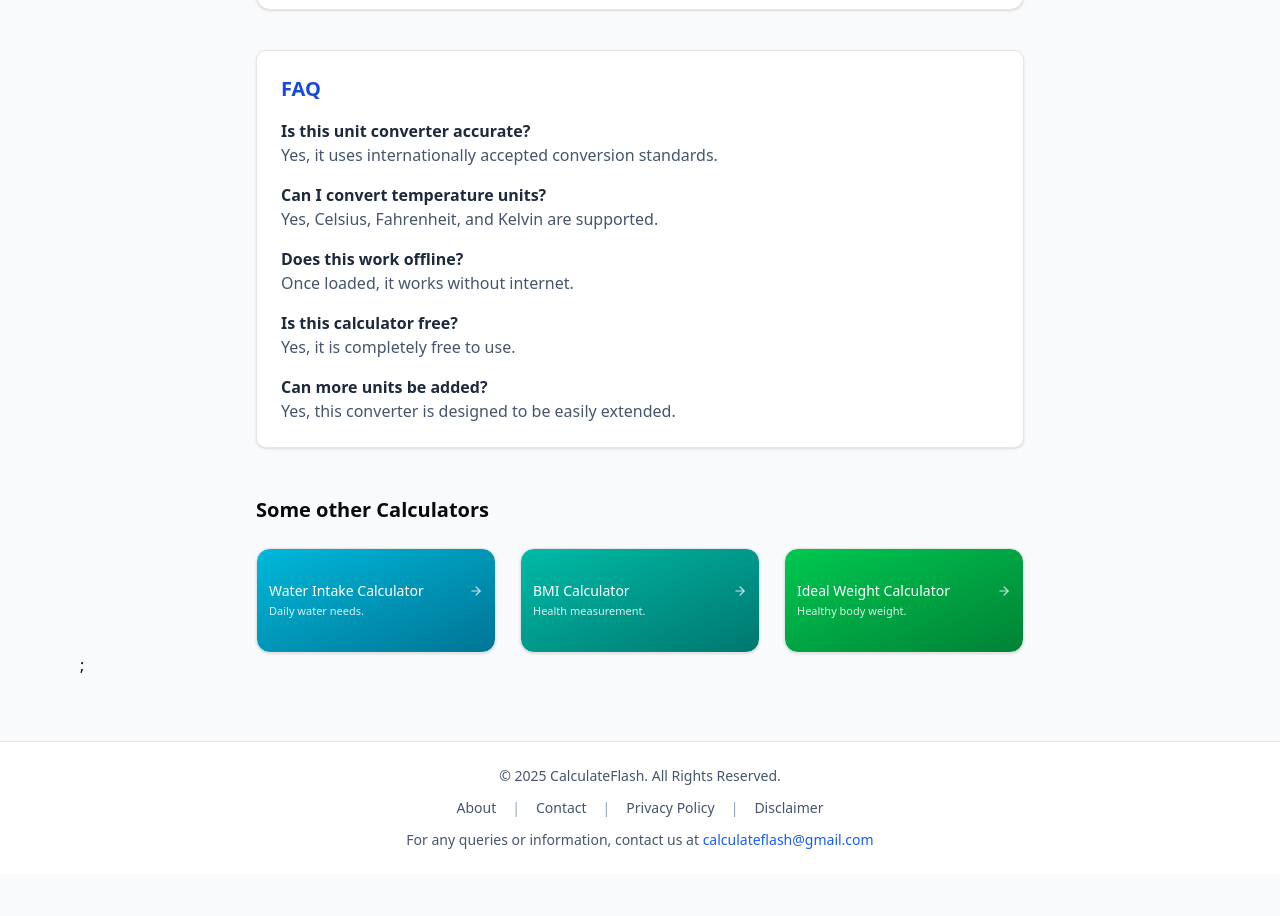
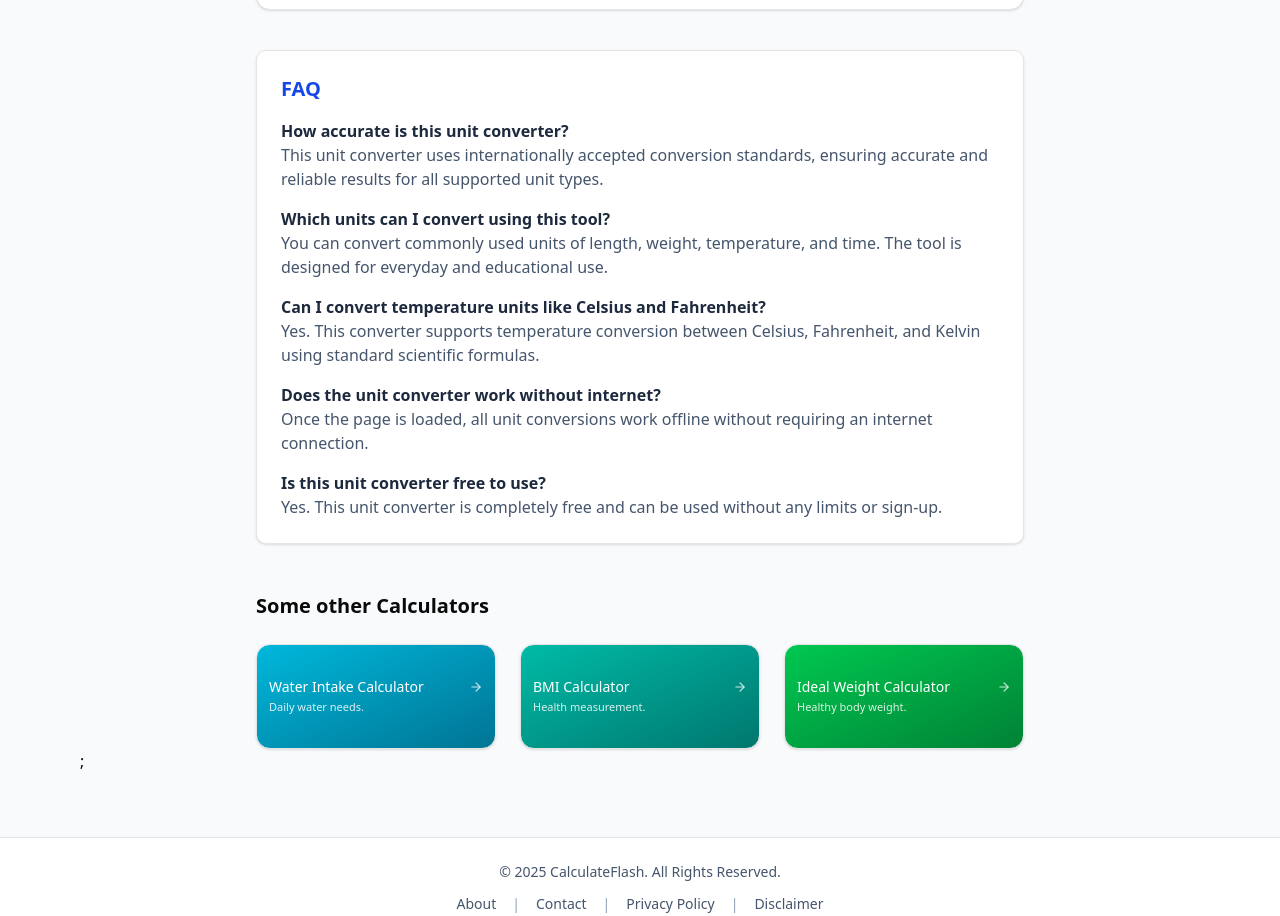
Before and after one commit to calculateflash/calculateFlash, a Next.js app: page /health/unitConverter in a window 1280 px wide. Shown: the part 1223-2139 px from the top of the page. Before the commit the page ends 2097 px from the top, so only its background shows below. Built offline with nearby package versions, Linux system fonts and the light colour scheme; no server answers.

Commit message:
Added vercel analytics

```diff
--- a/app/health/unitConverter/unit.tsx
+++ b/app/health/unitConverter/unit.tsx
@@ -155,31 +155,32 @@ export default function UnitConverterPage() {
       <CalculatorFAQ
         items={[
   {
-            question: "Is this unit converter accurate?",
+    question: "How accurate is this unit converter?",
     answer:
-              "Yes, it uses internationally accepted conversion standards.",
+      "This unit converter uses internationally accepted conversion standards, ensuring accurate and reliable results for all supported unit types."
   },
   {
-            question: "Can I convert temperature units?",
+    question: "Which units can I convert using this tool?",
     answer:
-              "Yes, Celsius, Fahrenheit, and Kelvin are supported.",
+      "You can convert commonly used units of length, weight, temperature, and time. The tool is designed for everyday and educational use."
   },
   {
-            question: "Does this work offline?",
+    question: "Can I convert temperature units like Celsius and Fahrenheit?",
     answer:
-              "Once loaded, it works without internet.",
+      "Yes. This converter supports temperature conversion between Celsius, Fahrenheit, and Kelvin using standard scientific formulas."
   },
   {
-            question: "Is this calculator free?",
+    question: "Does the unit converter work without internet?",
     answer:
-              "Yes, it is completely free to use.",
+      "Once the page is loaded, all unit conversions work offline without requiring an internet connection."
   },
   {
-            question: "Can more units be added?",
+    question: "Is this unit converter free to use?",
     answer:
-              "Yes, this converter is designed to be easily extended.",
-          },
+      "Yes. This unit converter is completely free and can be used without any limits or sign-up."
+  }
 ]}
+
       />
    <section className="mt-12">
                       <h2 className="text-xl font-semibold mb-6">
--- a/app/layout.tsx
+++ b/app/layout.tsx
@@ -1,4 +1,5 @@
 import { GoogleAnalytics } from "@next/third-parties/google";
+import { Analytics } from '@vercel/analytics/next';
 
 import { Header } from "@/components/Header";
 import { Footer } from "@/components/Footer";
@@ -36,6 +37,7 @@ export default function RootLayout({
 
           <main className="min-h-[80vh] max-w-6xl mx-auto p-4">
             {children}
+            <Analytics />
           </main>
           <Footer />
           {GA_ID && <GoogleAnalytics gaId={GA_ID} />}
--- a/app/utility/baseConverter/base.tsx
+++ b/app/utility/baseConverter/base.tsx
@@ -130,18 +130,32 @@ Decimal → Hex: number.toString(16)`}
       <CalculatorFAQ
         items={[
   {
-            question: "Does this detect input automatically?",
-            answer: "No. You choose the source type for accuracy."
+    question: "What is a base converter?",
+    answer:
+      "A base converter is a tool that converts numbers between different number systems such as binary, decimal, and hexadecimal. It is commonly used in computer science, programming, and digital electronics."
   },
   {
-            question: "Are invalid inputs blocked?",
-            answer: "Yes. The calculator validates based on the source you choose."
+    question: "Does this base converter automatically detect the input type?",
+    answer:
+      "No. You must select the source number system manually. This avoids incorrect detection and ensures accurate conversion results."
   },
   {
-            question: "Does it support lowercase hex?",
-            answer: "Yes, both lowercase and uppercase are accepted."
+    question: "Can I convert binary to decimal and hexadecimal at the same time?",
+    answer:
+      "Yes. Once you select the source number system, the calculator automatically converts the value into binary, decimal, and hexadecimal formats."
+  },
+  {
+    question: "Are invalid inputs allowed?",
+    answer:
+      "No. The calculator validates the input based on the selected number system and prevents invalid characters from being converted."
+  },
+  {
+    question: "Does the converter support lowercase and uppercase hexadecimal values?",
+    answer:
+      "Yes. Both lowercase (a–f) and uppercase (A–F) hexadecimal characters are fully supported."
   }
 ]}
+
       />
 <section className="mt-12">
   <h2 className="text-xl font-semibold mb-6">
--- a/package.json
+++ b/package.json
@@ -12,6 +12,7 @@
     "@next/third-parties": "^16.0.10",
     "@radix-ui/react-dialog": "^1.1.15",
     "@radix-ui/react-slot": "^1.2.4",
+    "@vercel/analytics": "^1.6.1",
     "class-variance-authority": "^0.7.1",
     "clsx": "^2.1.1",
     "framer-motion": "^12.23.26",
```
Also changed, not shown: 1 other file (tests, documents, lock files or other folders). Lines whose indentation alone changed are shown as unchanged.
